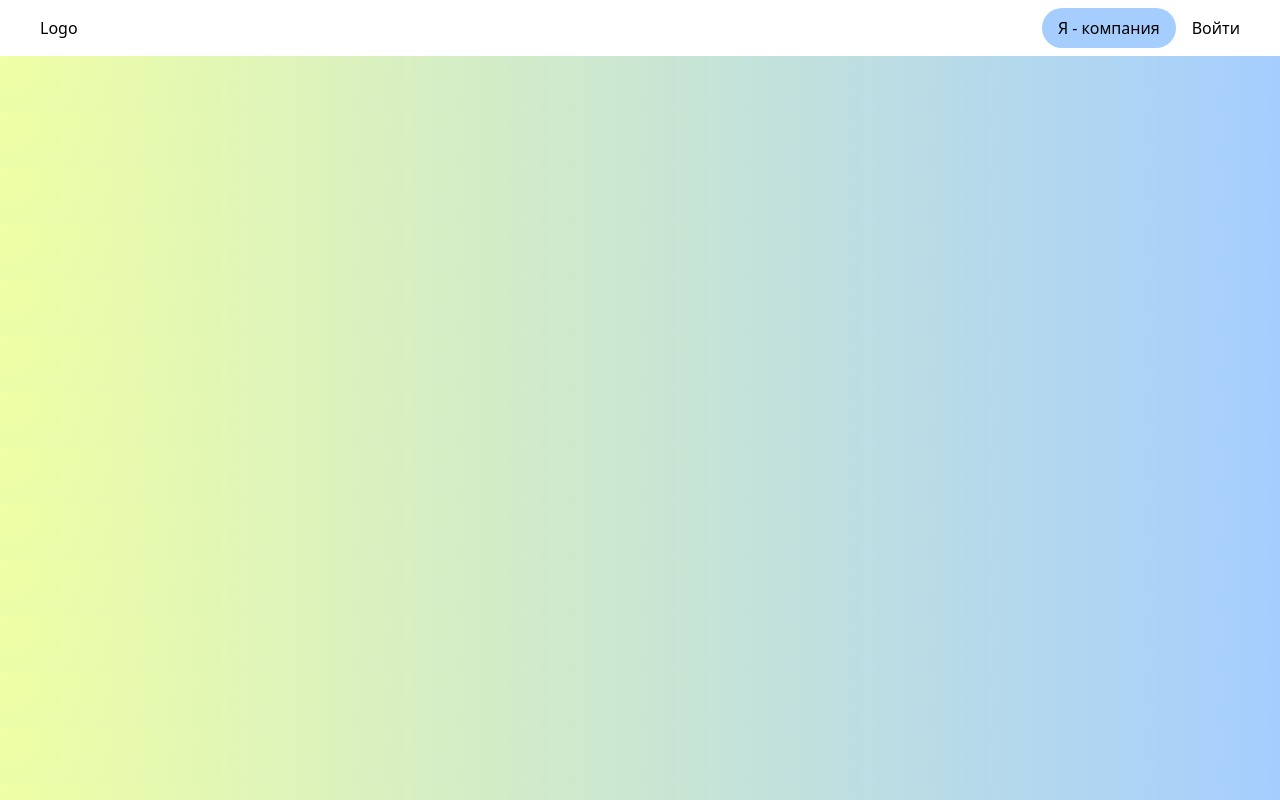
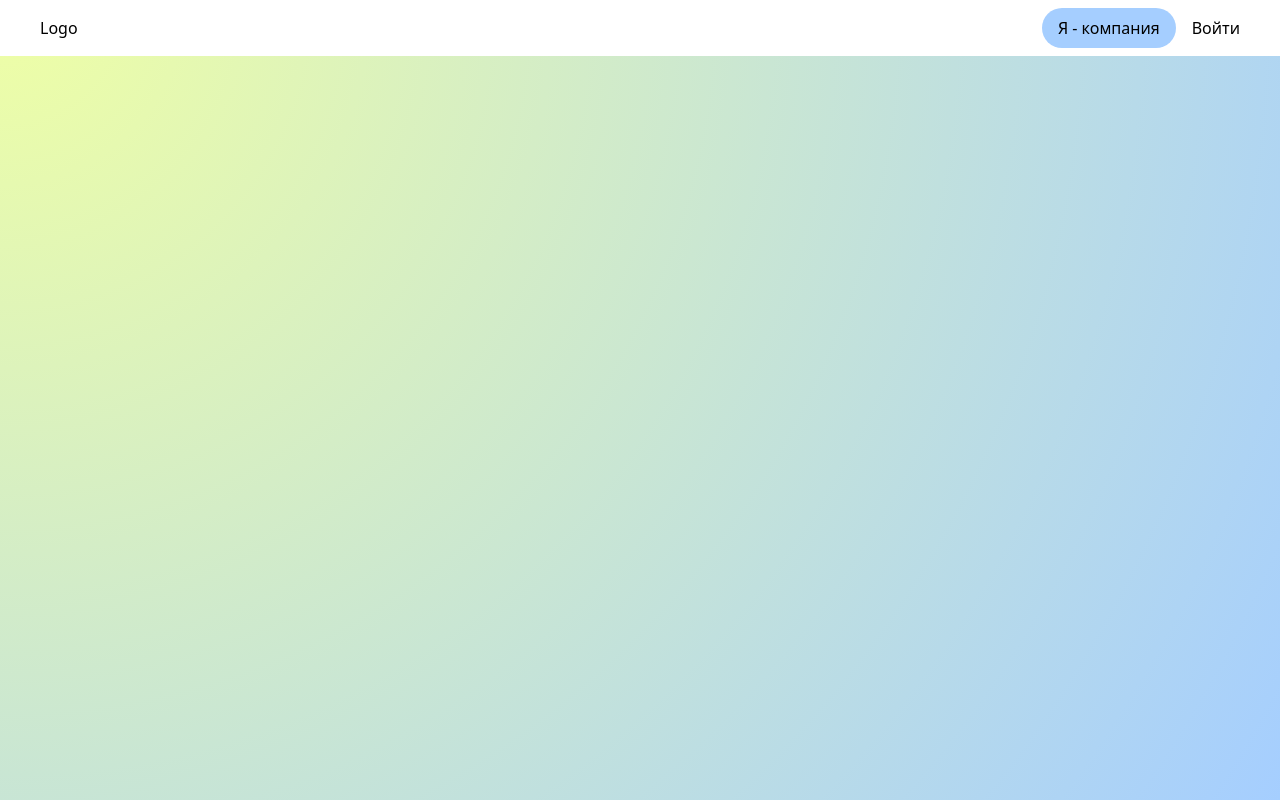
Before and after one commit to perezvonish/terricon-hackathon, a Next.js app in the folder frontend/: page / in a window 1280 px wide. Built offline with nearby package versions, Linux system fonts and the light colour scheme.

Commit message:
fix: layout background-color

```diff
--- a/frontend/src/styles/globals.css
+++ b/frontend/src/styles/globals.css
@@ -16,6 +16,17 @@
   }
 }
 
+html, body {
+  margin: 0;
+  padding: 0;
+  width: 100%;
+  height: 100%;
+}
+
 body {
-  background: radial-gradient(circle at left top, rgba(239, 255, 165, 1), rgba(165, 206, 255, 1));
+  background: radial-gradient(
+          circle at left top,
+          rgba(239, 255, 165, 1),
+          rgba(165, 206, 255, 1)
+  );
 }
```
